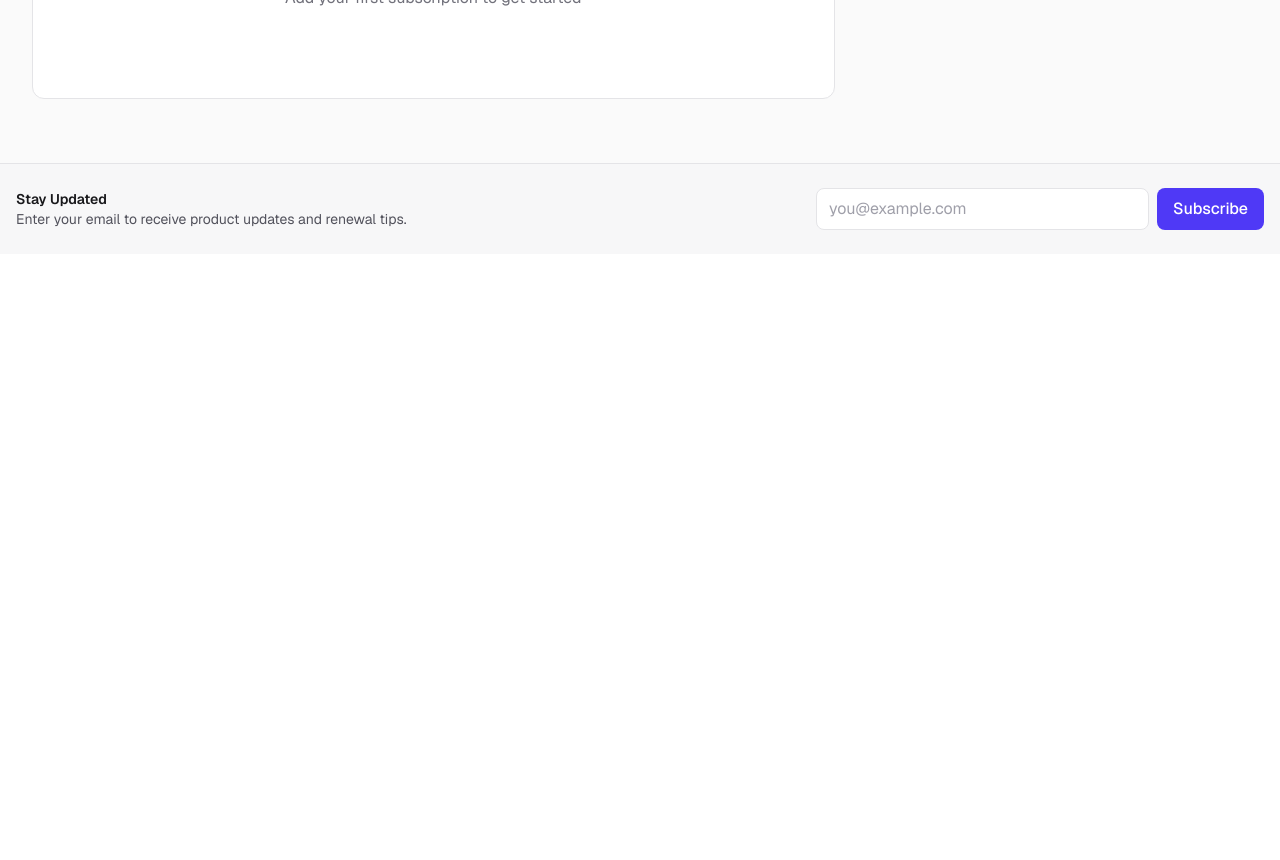
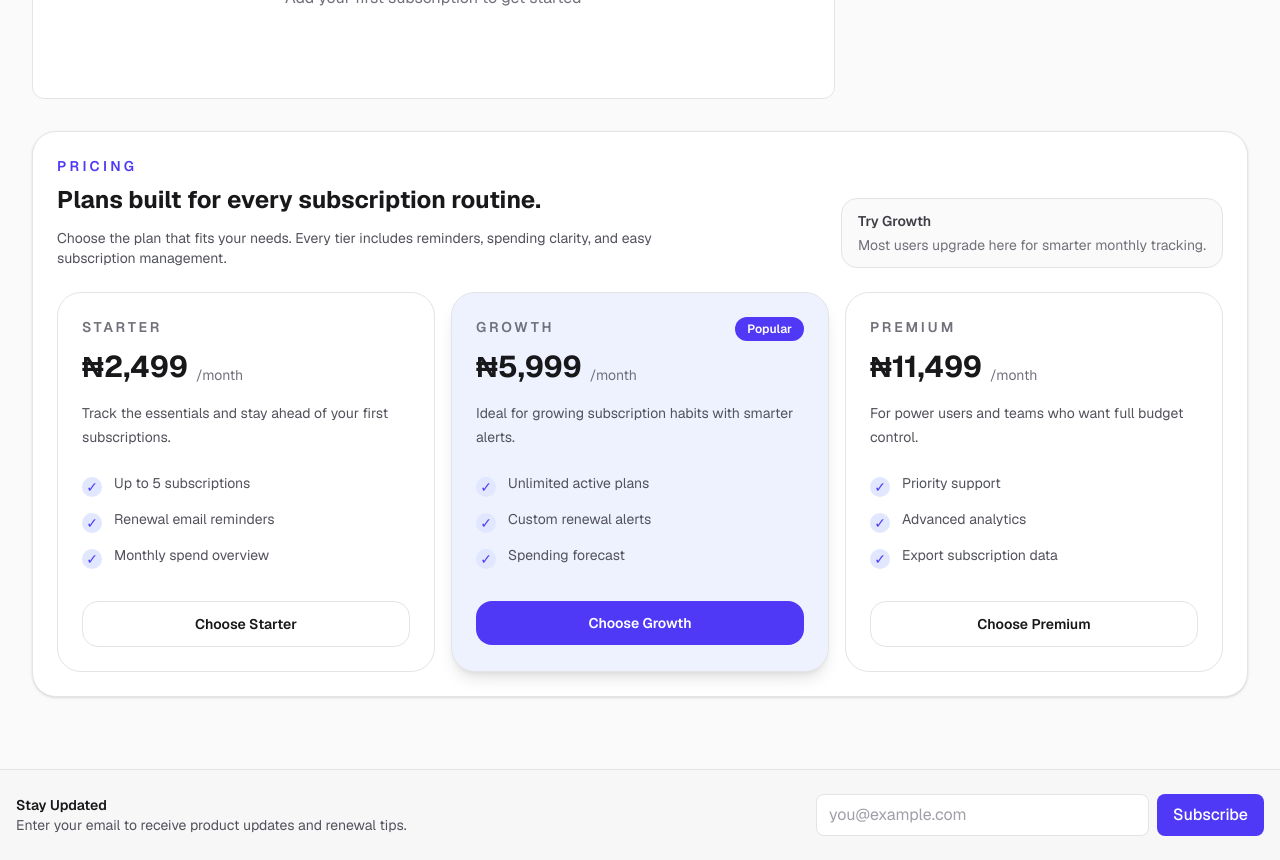
Before and after one commit to mafindijr/subtracker, a Next.js app: page / in a window 1280 px wide. Shown: the part 720-1580 px from the top of the page. Before the commit the page ends 974 px from the top, so only its background shows below. Built offline with nearby package versions, Linux system fonts and the light colour scheme.

Commit message:
feat: add PricingSection component with multiple plan options

```diff
--- a/app/page.tsx
+++ b/app/page.tsx
@@ -13,6 +13,7 @@ import {
   EmailForm,
   SearchBar,
   FilterTabs,
+  PricingSection,
   SpendingChart,
 } from '@/components';
 
@@ -182,6 +183,10 @@ export default function Dashboard() {
               <EmailForm />
             </div>
           </div>
+
+          <div className="mb-10">
+            <PricingSection />
+          </div>
         </div>
       </main>
 
--- /dev/null
+++ b/components/PricingSection.tsx
@@ -0,0 +1,99 @@
+'use client';
+
+const plans = [
+  {
+    name: 'Starter',
+    price: '₦2,499',
+    cadence: 'month',
+    description: 'Track the essentials and stay ahead of your first subscriptions.',
+    features: ['Up to 5 subscriptions', 'Renewal email reminders', 'Monthly spend overview'],
+    featured: false,
+  },
+  {
+    name: 'Growth',
+    price: '₦5,999',
+    cadence: 'month',
+    description: 'Ideal for growing subscription habits with smarter alerts.',
+    features: ['Unlimited active plans', 'Custom renewal alerts', 'Spending forecast'],
+    featured: true,
+  },
+  {
+    name: 'Premium',
+    price: '₦11,499',
+    cadence: 'month',
+    description: 'For power users and teams who want full budget control.',
+    features: ['Priority support', 'Advanced analytics', 'Export subscription data'],
+    featured: false,
+  },
+];
+
+export function PricingSection() {
+  return (
+    <section id="pricing" className="rounded-3xl border border-zinc-200 bg-white p-6 shadow-sm dark:border-zinc-800 dark:bg-zinc-950">
+      <div className="flex flex-col gap-4 md:flex-row md:items-end md:justify-between">
+        <div>
+          <p className="text-sm font-semibold uppercase tracking-[0.24em] text-indigo-600 dark:text-indigo-300">
+            Pricing
+          </p>
+          <h2 className="mt-2 text-2xl font-bold text-zinc-900 dark:text-zinc-50">
+            Plans built for every subscription routine.
+          </h2>
+          <p className="mt-3 max-w-2xl text-sm text-zinc-600 dark:text-zinc-400">
+            Choose the plan that fits your needs. Every tier includes reminders, spending clarity, and easy subscription management.
+          </p>
+        </div>
+
+        <div className="rounded-2xl border border-zinc-200 bg-zinc-50 px-4 py-3 text-sm text-zinc-700 dark:border-zinc-800 dark:bg-zinc-900 dark:text-zinc-300">
+          <p className="font-semibold">Try Growth</p>
+          <p className="mt-1 text-sm text-zinc-500 dark:text-zinc-400">Most users upgrade here for smarter monthly tracking.</p>
+        </div>
+      </div>
+
+      <div className="mt-6 grid gap-4 lg:grid-cols-3">
+        {plans.map((plan) => (
+          <div
+            key={plan.name}
+            className={`rounded-3xl border p-6 transition-shadow ${plan.featured ? 'border-indigo-500 bg-indigo-50 shadow-lg dark:border-indigo-400/40 dark:bg-indigo-950/30' : 'border-zinc-200 bg-white dark:border-zinc-800 dark:bg-zinc-900'}`}
+          >
+            <div className="flex items-start justify-between gap-3">
+              <div>
+                <p className="text-sm font-semibold uppercase tracking-[0.2em] text-zinc-500 dark:text-zinc-400">{plan.name}</p>
+                <div className="mt-3 flex items-end gap-2">
+                  <span className="text-3xl font-bold text-zinc-900 dark:text-zinc-50">{plan.price}</span>
+                  <span className="text-sm text-zinc-500 dark:text-zinc-400">/{plan.cadence}</span>
+                </div>
+              </div>
+              {plan.featured && (
+                <span className="rounded-full bg-indigo-600 px-3 py-1 text-xs font-semibold text-white">
+                  Popular
+                </span>
+              )}
+            </div>
+
+            <p className="mt-4 text-sm leading-6 text-zinc-600 dark:text-zinc-400">
+              {plan.description}
+            </p>
+
+            <ul className="mt-6 space-y-3 text-sm text-zinc-600 dark:text-zinc-400">
+              {plan.features.map((feature) => (
+                <li key={feature} className="flex items-start gap-3">
+                  <span className="mt-1 inline-flex h-5 w-5 items-center justify-center rounded-full bg-indigo-100 text-indigo-600 dark:bg-indigo-900 dark:text-indigo-300">
+                    ✓
+                  </span>
+                  <span>{feature}</span>
+                </li>
+              ))}
+            </ul>
+
+            <button
+              type="button"
+              className={`mt-8 w-full rounded-2xl px-4 py-3 text-sm font-semibold transition ${plan.featured ? 'bg-indigo-600 text-white hover:bg-indigo-700' : 'border border-zinc-300 bg-white text-zinc-900 hover:border-zinc-400 dark:border-zinc-700 dark:bg-zinc-950 dark:text-zinc-50 dark:hover:border-zinc-600'}`}
+            >
+              Choose {plan.name}
+            </button>
+          </div>
+        ))}
+      </div>
+    </section>
+  );
+}
--- a/components/index.ts
+++ b/components/index.ts
@@ -6,4 +6,5 @@ export { SubscriptionForm } from './SubscriptionForm';
 export { EmailForm } from './EmailForm';
 export { SearchBar } from './SearchBar';
 export { FilterTabs } from './FilterTabs';
+export { PricingSection } from './PricingSection';
 export { SpendingChart } from './SpendingChart';
```
Also changed, not shown: 1 other file (tests, documents, lock files or other folders).
